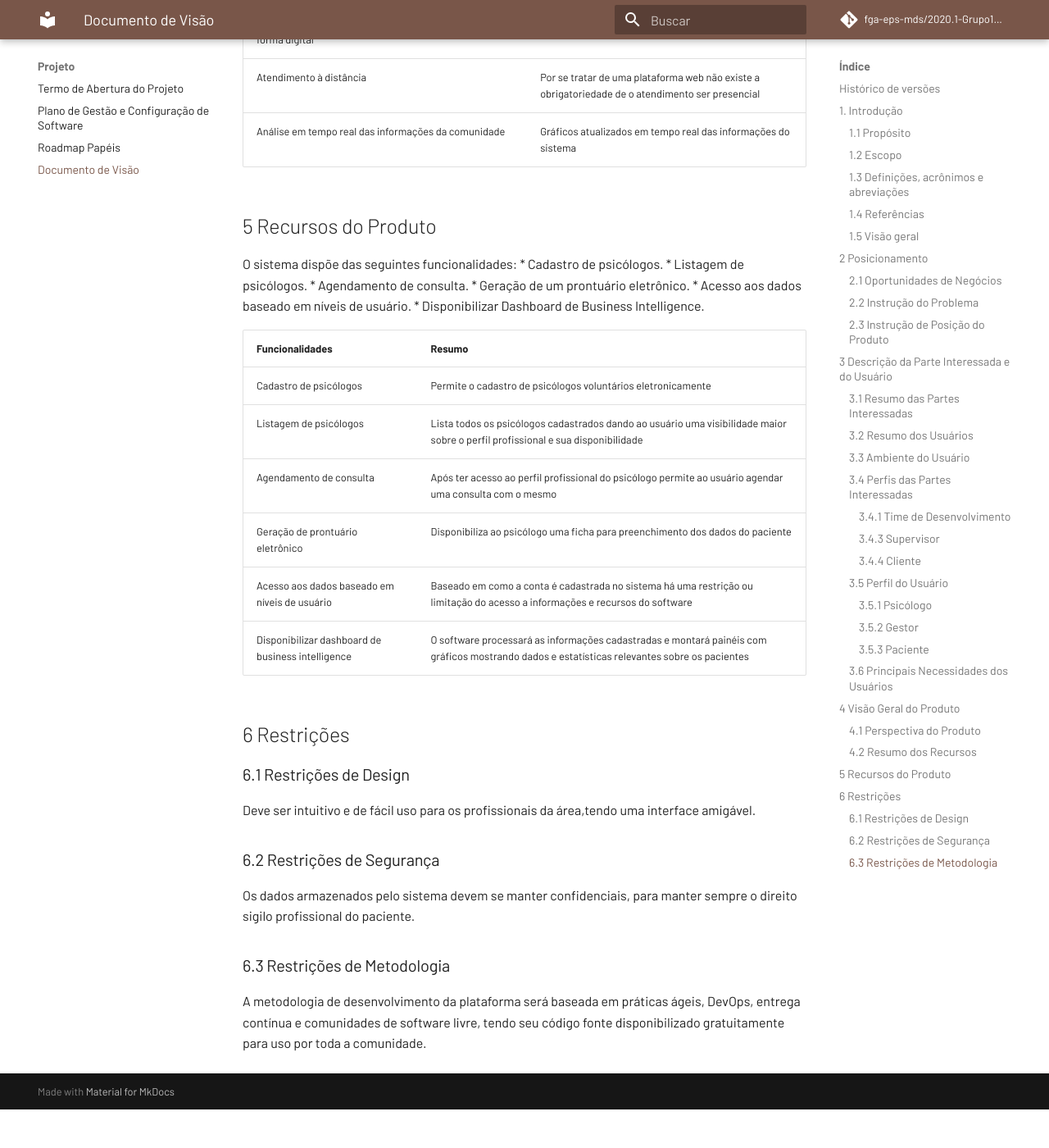
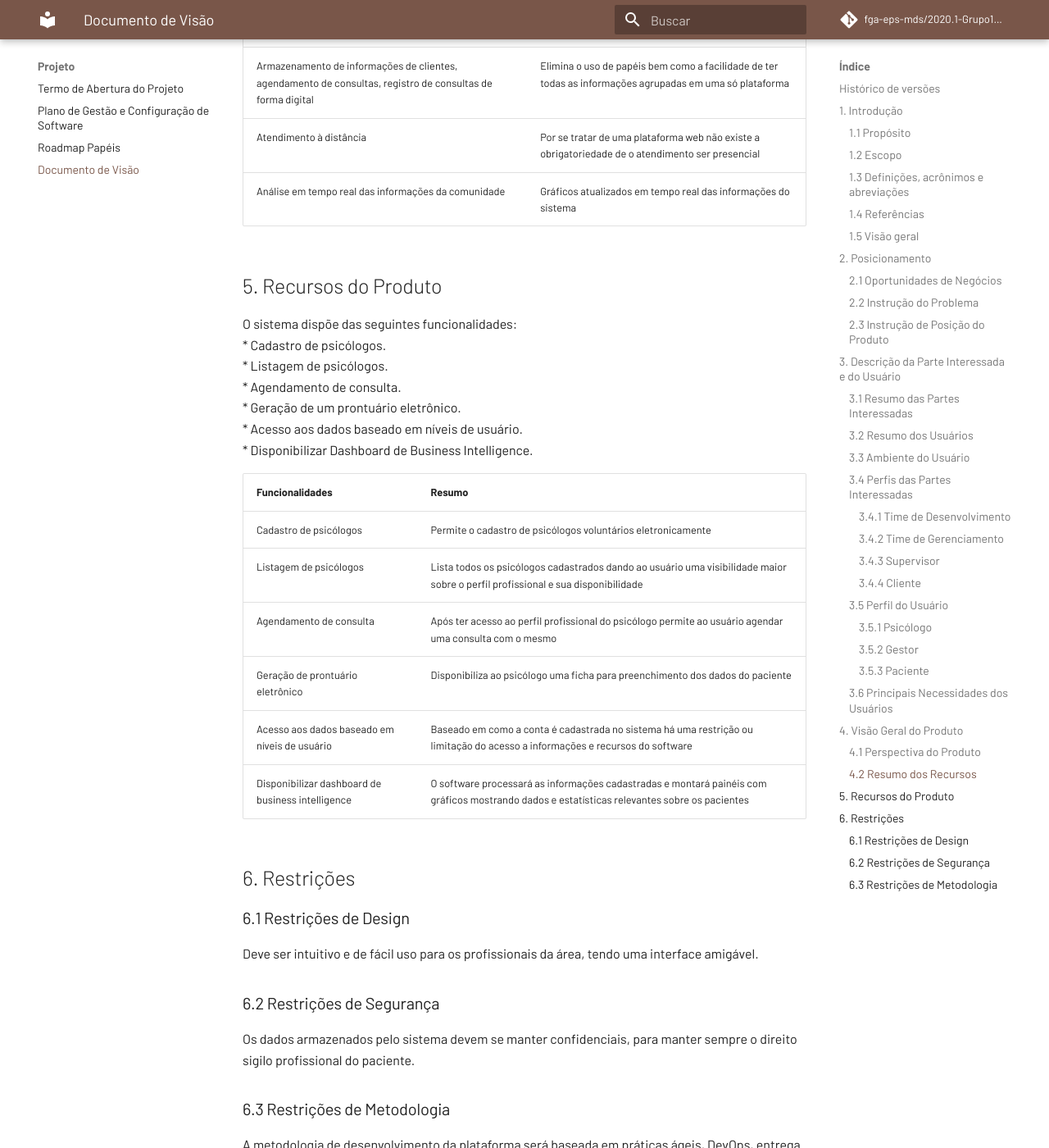
Before and after one commit to fga-eps-mds/2020.1-eSaudeUnB-Wiki, an MkDocs documentation site: the page built from docs/DocumentoDeVisao.md, in a window 1280 px wide and 1400 px high, scrolled down 7003 px. Shown: the whole window at 82% size. Built offline with MkDocs 1.6.1 and Material for MkDocs 9.7.7, drawn with Linux system fonts in a browser that asks for light colours; comment, search, counter and statistics services are not loaded; before the commit the page ends 8356 px from its top, so only the background shows below that; some of the changed text lies outside the part shown.

Commit message:
docs: fix line breaks #5

```diff
--- a/docs/DocumentoDeVisao.md
+++ b/docs/DocumentoDeVisao.md
@@ -14,6 +14,7 @@
 | 01/09/2020 | 0.10 | Adição da Parte Interessada Cliente e do Usuário Paciente| Vinicius Ferreira |
 
 ## 1. Introdução
+
 ### 1.1 Propósito
 O presente documento tem como objetivo expor requisitos visando as necessidades dos usuários finais e uma descrição compreensível do funcionamento geral do sistema.
 
@@ -21,22 +22,23 @@
 Este documento busca exclusivamente oferecer um entendimento amplo e unificado a todas as partes envolvidas das expectativas sobre o projeto de desenvolvimento da aplicação
 
 ### 1.3 Definições, acrônimos e abreviações
-MDS: Métodos de Desenvolvimento de Software
-EPS: Engenharia de Produto de Software
-BI: Business Intelligence
+MDS: Métodos de Desenvolvimento de Software <br>
+EPS: Engenharia de Produto de Software <br>
+BI: Business Intelligence <br>
 
 ### 1.4 Referências
 AGUIAR, Carla Silva Rocha. Plataforma online para prontuário de atendimento fase de recuperação COVID-19. UNB, 2020. Disponível em: <http://repositoriocovid19.unb.br/repositorio-projetos/plataforma-online-para-prontuario-de-atendimento-fase-de-recuperacao-covid-19/>. Acesso em: 30 de aug. de 2020
 
 ### 1.5 Visão geral
-O documento está organizado  em tópicos, possuindo a seguinte disposição:
-**Posicionamento:** Fornece uma introdução ao posicionamento do produto perante o mercado.
-**Descrição da Parte Interessada e do Usuário:**  Fornece uma identificação ao perfil dos usuários e partes interessadas.
-**Visão Geral do Produto:** Fornece uma abstração geral das capacidades do produto.
-**Recursos do Produto:** Fornece uma listagem descritiva de todos os recursos e casos de uso do produto
-**Restrições:** Fornece uma descrição de restrições internas, externas, operacionais, regulamentares e dependências do sistema
+O documento está organizado  em tópicos, possuindo a seguinte disposição:<br>
+**Posicionamento:** Fornece uma introdução ao posicionamento do produto perante o mercado.<br>
+**Descrição da Parte Interessada e do Usuário:**  Fornece uma identificação ao perfil dos usuários e partes interessadas.<br>
+**Visão Geral do Produto:** Fornece uma abstração geral das capacidades do produto.<br>
+**Recursos do Produto:** Fornece uma listagem descritiva de todos os recursos e casos de uso do produto<br>
+**Restrições:** Fornece uma descrição de restrições internas, externas, operacionais, regulamentares e dependências do sistema<br>
 
-## 2 Posicionamento
+## 2. Posicionamento
+
 ### 2.1 Oportunidades de Negócios
 No contexto da pandemia que o mundo está passando atualmente, surge a necessidade de reflexão sobre o que foi aprendido durante este período e o delineamento de novas ações que possam ser realizadas em casos semelhantes. Pensando nisso a Plataforma online para prontuário de atendimento na fase de recuperação do COVID-19 representa uma solução, uma vez que, servirá tanto como prontuário para profissionais, como para análise de dados em tempo real.
 
@@ -47,8 +49,6 @@
 |**Que afeta**|Os profissionais que, graças ao distanciamento social, precisam buscar novas formas de continuar o trabalho. Além de afetar a população em geral, uma vez que são necessárias mais informações para estarmos mais preparados para caso ocorra algo semelhante com a atual pandemia.|
 |**O impacto do problema é**|Que devido ao isolamento social, muitas pessoas estão desenvolvendo problemas psicológicos ou os já existentes estão se agravando. Somado à isso, o medo do COVID-19 faz com que muitas dessas pessoas não procurem ajuda.|
 |**Uma solução bem sucedida incluiria**|Uma plataforma que permitisse aos profissionais agendar, gerenciar e registrar atendimentos. E que permita que gestores tenham informações em tempo real sobre a saúde mental da comunidade a partir dos dados da plataforma.|
-
-
 
 ### 2.3 Instrução de Posição do Produto
 |  |  |
@@ -61,7 +61,8 @@
 |**O nosso produto**|apresenta uma interface de fácil utilização, e utiliza de BI para fornecer acesso a dashboards online com informações em tempo real.|
 
 
-## 3 Descrição da Parte Interessada e do Usuário
+## 3. Descrição da Parte Interessada e do Usuário
+
 ### 3.1 Resumo das Partes Interessadas
 | Nome | Descrição | Funçao |
 | -------- | -------- | -------- |
@@ -71,8 +72,6 @@
 | Clientes | Psicólogos que serão principais usuários | Utilizar o software finalizado para o próprio trabalho |
 
 ### 3.2 Resumo dos Usuários
-
-
 | Nome | Descrição |
 | -------- | -------- |
 | Psicólogo ou outro profissional da área de saúde mental | Criará prontuários para registrar, avaliar e monitorar as consultas e pacientes |
@@ -83,10 +82,8 @@
 Será disponibilizado para cada usuário após um login pessoal, uma área de trabalho que varia dependendo do nível de acesso.
 
 ### 3.4 Perfis das Partes Interessadas
+
 #### 3.4.1 Time de Desenvolvimento
-
-
-
 |  | |
 | -------- | -------- |
 | **Representantes**    | Abner Filipe, Caio Martins, Luis Marques, Pedro Henrique Castro, Rafael Leão, Vinícius Ferreira |
@@ -94,8 +91,8 @@
 | **Tipo**     | Estudantes da matéria Métodos de Desenvolvimento de software na Universidade de Brasília/Campus FGA |
 | **Responsabilidades**     | Desenvolver e implementar o software de código aberto e fazer todo seu processo de documentação|
 | **Critérios de sucesso**    | Entrega das releases e do produto final até o fim do curso |
+
 #### 3.4.2 Time de Gerenciamento
-
 |  | |
 | -------- | :--------: |
 | **Representantes**    | Joberth Rogers, João Pedro Pereira, Daniel Maike |
@@ -106,7 +103,6 @@
 
 
 #### 3.4.3 Supervisor
-
 |  | |
 | -------- | :--------: |
 | **Representantes**    |Hilmer Rodrigues Neri |
@@ -115,7 +111,6 @@
 | **Responsabilidades**     |Avaliação das entregas de releases e do projeto final |
 
 #### 3.4.4 Cliente
-
 |    |    |
 |----|:----:|
 |  **Representantes**  |    Cristineide Leandro França    |
@@ -123,8 +118,8 @@
 | **Responsabilidades** |  Definir os requisitos e os problemas que devem ser solucionados pelo software   |
 
 ### 3.5 Perfil do Usuário
+
 #### 3.5.1 Psicólogo
-
 | | |
 |---|:---:|
 | **Representante** | Cristineide Leandro França|
@@ -134,7 +129,6 @@
 
 
 #### 3.5.2 Gestor
-
 |||
 |--|:--:|
 **Representante** |Priscila Almeida Andrade|
@@ -143,7 +137,6 @@
 **Critérios de sucesso**|Programa implementado para uso|
 
 #### 3.5.3 Paciente
-
 |    |    |
 |----|:----:|
 | **Representante** | Cristineide Leandro França|
@@ -151,31 +144,29 @@
 |**Responsabilidade**| Após um cadastro com seus dados, o paciente poderá conferir a lista de psicólogos e agendar consultas baseado nos horários disponíveis. Os prontuários disponibilizados devem se referir a estes pacientes cadastrados|
 |**Critérios de sucesso**| Programa implementado para uso|
 
-
 ### 3.6 Principais Necessidades dos Usuários
 Um meio de comunicação unificado entre psicólogos, já que esses dados servirão para indicar os principais problemas dos pacientes, ajudando a definir qual o foco que deverá ser tomado coletivamente.
-## 4 Visão Geral do Produto
+
+## 4. Visão Geral do Produto
+
 ### 4.1 Perspectiva do Produto
 O produto tem como meta a implantação de uma plataforma com a finalidade de atualizar os atendimentos na área de saúde mental decorrentes do isolamento social, com o propósito de lidar com a fase de recuperação da pandemia Covid-19.
+
 ### 4.2 Resumo dos Recursos
-
-
 | Benefício para o cliente | Recursos de Suporte |
 | -------- | -------- |
 | Armazenamento de informações de clientes, agendamento de consultas, registro de consultas de forma digital     | Elimina o uso de papéis bem como a facilidade de ter todas as informações agrupadas em uma só plataforma    |
 |Atendimento à distância|Por se tratar de uma plataforma web não existe a obrigatoriedade de o atendimento ser presencial
 |Análise em tempo real das informações da comunidade|Gráficos atualizados em tempo real das informações do sistema
 
-
-
-## 5 Recursos do Produto
-O sistema dispõe das seguintes funcionalidades:
-* Cadastro de psicólogos.
-* Listagem de psicólogos.
-* Agendamento de consulta.
-* Geração de um prontuário eletrônico.
-* Acesso aos dados baseado em níveis de usuário.
-* Disponibilizar Dashboard de Business Intelligence.
+## 5. Recursos do Produto
+O sistema dispõe das seguintes funcionalidades:<br>
+* Cadastro de psicólogos. <br>
+* Listagem de psicólogos.<br>
+* Agendamento de consulta.<br>
+* Geração de um prontuário eletrônico.<br>
+* Acesso aos dados baseado em níveis de usuário.<br>
+* Disponibilizar Dashboard de Business Intelligence.<br>
 
 | Funcionalidades | Resumo |
 | -------- | -------- |
@@ -187,10 +178,13 @@
 | Disponibilizar dashboard de business intelligence | O software processará as informações cadastradas e montará painéis com gráficos mostrando dados e estatísticas relevantes sobre os pacientes |
 
 
-## 6 Restrições
+## 6. Restrições
+
 ### 6.1 Restrições de Design
-Deve ser intuitivo e de fácil uso para os profissionais da área,tendo uma interface amigável.
+Deve ser intuitivo e de fácil uso para os profissionais da área, tendo uma interface amigável.
+
 ### 6.2 Restrições de Segurança
 Os dados armazenados pelo sistema devem se manter confidenciais, para manter sempre o direito sigilo profissional do paciente.
+
 ### 6.3 Restrições de Metodologia
 A metodologia de desenvolvimento da plataforma será baseada em práticas ágeis, DevOps, entrega contínua e comunidades de software livre, tendo seu código fonte disponibilizado gratuitamente para uso por toda a comunidade.
```
